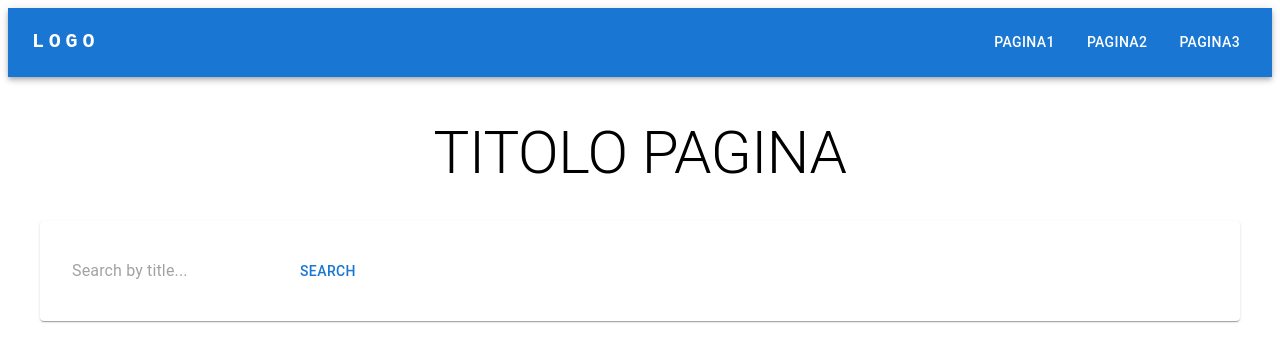
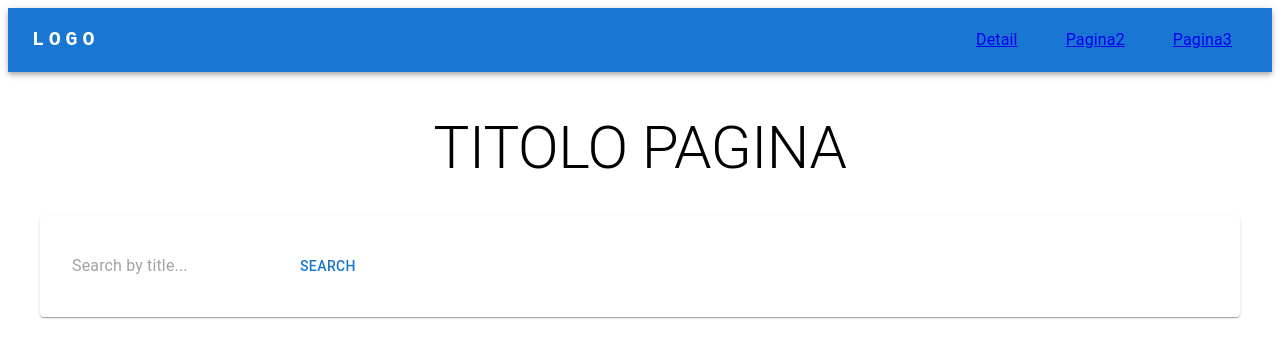
Before and after one commit to g-piras/PokemonApi, a React (Create React App) app: page / in a window 1280 px wide. Shown: the top 362 px of the page. Built offline with nearby package versions, Linux system fonts and the light colour scheme.

Commit message:
fix router

```diff
--- a/src/App.tsx
+++ b/src/App.tsx
@@ -1,17 +1,15 @@
 import { BrowserRouter } from 'react-router-dom';
-
 import Router from './router/Router';
 import Navbar from './components/Navbar';
-import { Fragment } from 'react';
 
 function App() {
   return (
-    <Fragment>
-      <Navbar />
+    <>
       <BrowserRouter>
+        <Navbar />
         <Router />
       </BrowserRouter>
-    </Fragment>
+    </>
   );
 }
 
--- a/src/components/Navbar.tsx
+++ b/src/components/Navbar.tsx
@@ -9,11 +9,12 @@ import MenuIcon from '@mui/icons-material/Menu';
 import Container from '@mui/material/Container';
 import Button from '@mui/material/Button';
 import MenuItem from '@mui/material/MenuItem';
+import { Link } from 'react-router-dom';
 
-const pages = ['Pagina1', 'Pagina2', 'Pagina3'];
+const pages = ['Detail', 'Pagina2', 'Pagina3'];
 
 const Navbar = () => {
-  const [anchorElNav, setAnchorElNav] = useState(null);
+  const [anchorElNav, setAnchorElNav] = useState<any>(null);
 
   const handleOpenNavMenu = (event: any) => {
     setAnchorElNav(event.currentTarget);
@@ -81,7 +82,9 @@ const Navbar = () => {
             >
               {pages.map((page) => (
                 <MenuItem key={page} onClick={handleCloseNavMenu}>
-                  <Typography textAlign='center'>{page}</Typography>
+                  <Typography textAlign='center'>
+                    <Link to={`/${page}`}>{page}</Link>
+                  </Typography>
                 </MenuItem>
               ))}
             </Menu>
@@ -112,14 +115,10 @@ const Navbar = () => {
               columnGap: 2,
             }}
           >
-            {pages.map((page) => (
-              <Button
-                key={page}
-                onClick={handleCloseNavMenu}
-                sx={{ my: 2, color: 'white', display: 'block' }}
-              >
-                {page}
-              </Button>
+            {pages.map((page, i) => (
+              <MenuItem key={i} onClick={handleCloseNavMenu}>
+                <Link to={`/${page}`}>{page}</Link>
+              </MenuItem>
             ))}
           </Box>
         </Toolbar>
--- a/src/index.tsx
+++ b/src/index.tsx
@@ -3,6 +3,7 @@ import ReactDOM from 'react-dom/client';
 import './index.css';
 import App from './App';
 import reportWebVitals from './reportWebVitals';
+import Navbar from './components/Navbar';
 
 const root = ReactDOM.createRoot(
   document.getElementById('root') as HTMLElement
```
